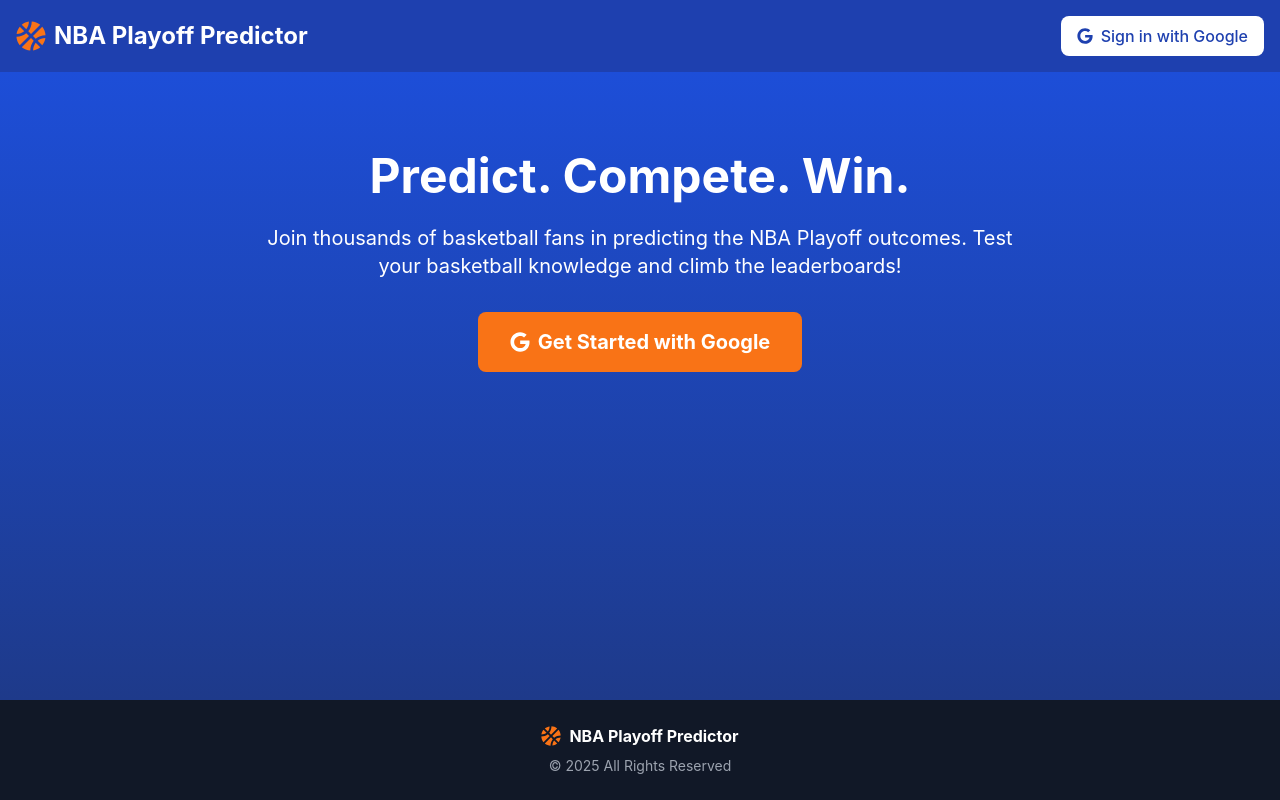
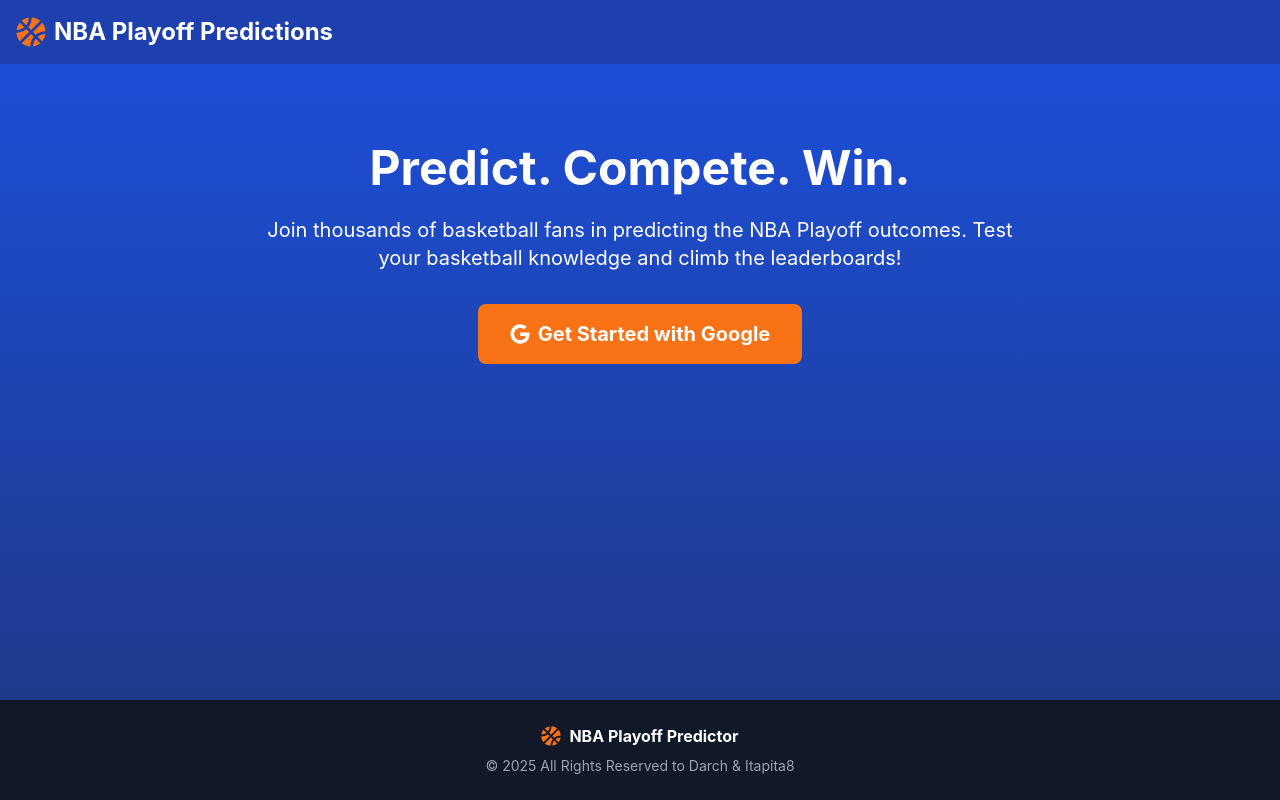
Before and after one commit to itamaraloni/NBA-Playoffs-Brackets-App-Client, a React (Create React App) app: page /landing in a window 1280 px wide. Built offline with nearby package versions, Linux system fonts and the light colour scheme; no server answers.

Commit message:
Deleted redudant second "sign in with Google" button in the tab bar of landing page.

```diff
--- a/src/pages/LandingPage.jsx
+++ b/src/pages/LandingPage.jsx
@@ -39,16 +39,8 @@ const LandingPage = () => {
         <div className="container mx-auto px-4 py-4 flex justify-between items-center">
           <div className="flex items-center">
             <FaBasketballBall className="text-orange-500 text-3xl mr-2" />
-            <h1 className="text-2xl font-bold">NBA Playoff Predictor</h1>
+            <h1 className="text-2xl font-bold">NBA Playoff Predictions</h1>
           </div>
-          <button
-            onClick={handleSignIn}
-            disabled={loading}
-            className="bg-white text-blue-800 hover:bg-gray-100 px-4 py-2 rounded-lg flex items-center font-medium"
-          >
-            <FaGoogle className="mr-2" />
-            Sign in with Google
-          </button>
         </div>
       </header>
 
@@ -99,7 +91,7 @@ const LandingPage = () => {
             <FaBasketballBall className="text-orange-500 text-xl mr-2" />
             <span className="font-bold">NBA Playoff Predictor</span>
           </div>
-          <p className="text-gray-400 text-sm">© {new Date().getFullYear()} All Rights Reserved</p>
+          <p className="text-gray-400 text-sm">© {new Date().getFullYear()} All Rights Reserved to Darch & Itapita8</p>
         </div>
       </footer>
     </div>
```
